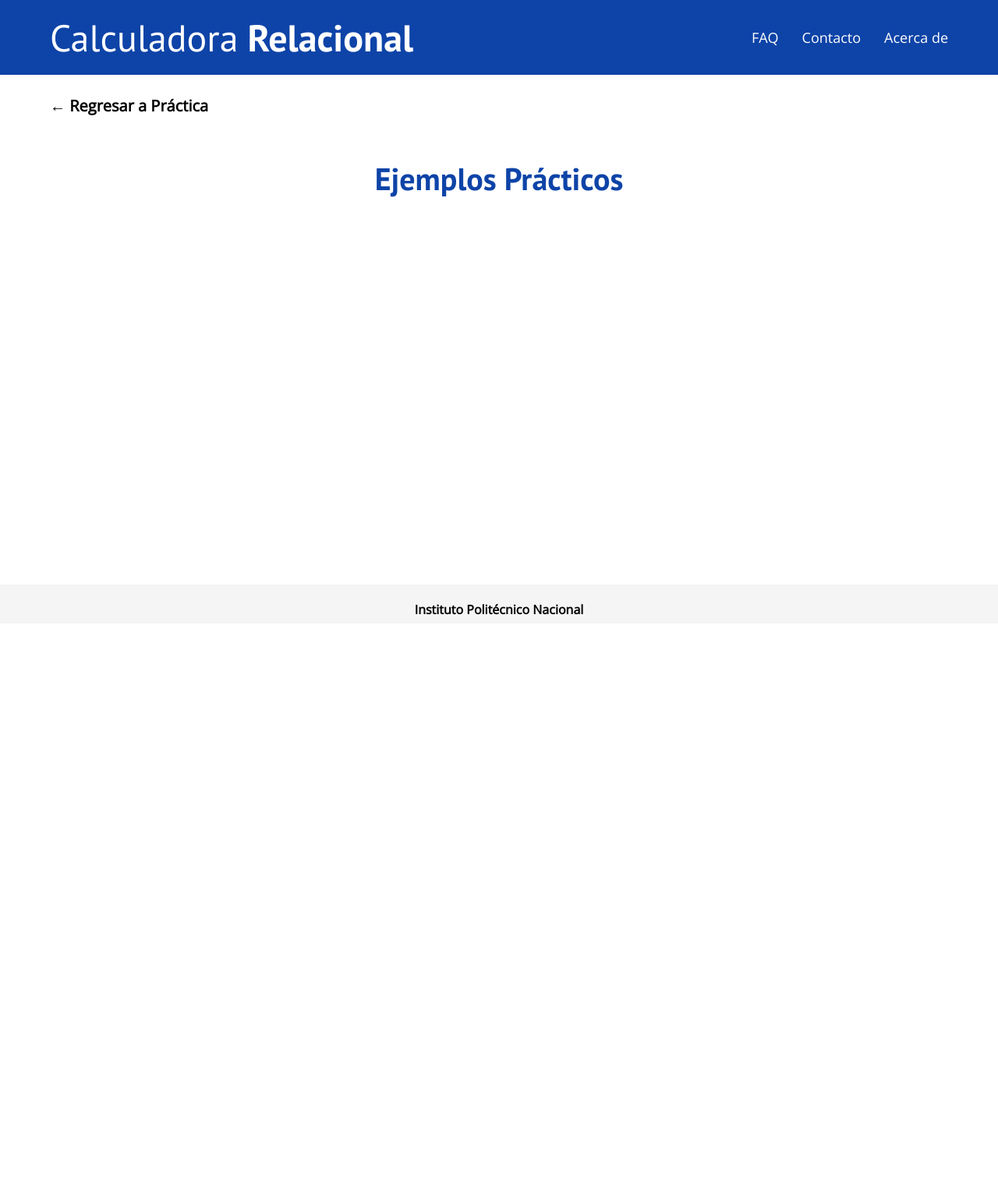
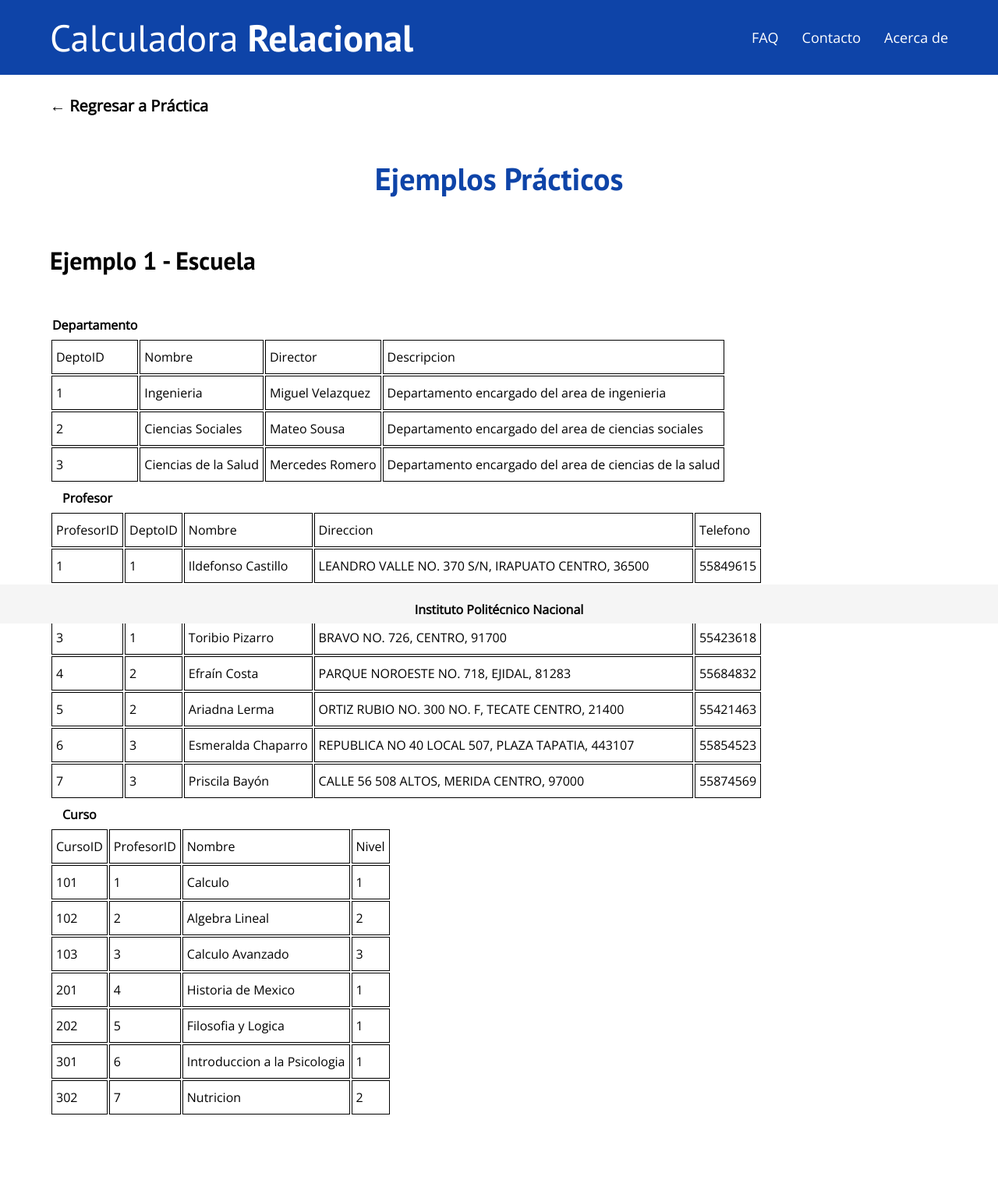
Before and after one commit to MarcoRt/Calculadora, a Django app: page /ejemplos/ in a window 1280 px wide. Shown: the whole page at 78% size. Before the commit the page ends 789 px from the top, so only its background shows below. Run offline with Django 3.2, Linux system fonts and the light colour scheme.

Commit message:
añadido el ejemplo 1 en la pagina ejemplos

```diff
--- a/pages/static/css/styles.css
+++ b/pages/static/css/styles.css
@@ -334,3 +334,10 @@
     font-weight: bold;
     text-decoration: underline;
 }
+
+
+
+td{
+    border: 1px solid black;
+    padding: 0.5rem;
+}
--- a/pages/templates/ejemplos.html
+++ b/pages/templates/ejemplos.html
@@ -32,8 +32,153 @@
         <main class="main">
             <a class="regreso-menu" href="../practica">← Regresar a Práctica</a>
             <h2 class="centrar-texto">Ejemplos Prácticos</h2>
+            <h3>Ejemplo 1 - Escuela</h3>
 
+            <table>
+                <tr>
+                    <th>Departamento</th>
+                </tr>
+                <tr>
+                    <td>DeptoID</td>
+                    <td>Nombre</td>
+                    <td>Director</td>
+                    <td>Descripcion</td>
+                </tr>
+                <tr>
+                    <td>1</td>
+                    <td>Ingenieria</td>
+                    <td>Miguel Velazquez</td>
+                    <td>Departamento encargado del area de ingenieria</td>
+                </tr>
+                <tr>
+                    <td>2</td>
+                    <td>Ciencias Sociales</td>
+                    <td>Mateo Sousa</td>
+                    <td>Departamento encargado del area de ciencias sociales</td>
+                </tr>
+                <tr>
+                    <td>3</td>
+                    <td>Ciencias de la Salud</td>
+                    <td>Mercedes Romero</td>
+                    <td>Departamento encargado del area de ciencias de la salud</td>
+                </tr>
+            </table>
 
+            <table>
+                <tr>
+                    <th>Profesor</th>
+                </tr>
+                <tr>
+                    <td>ProfesorID</td>
+                    <td>DeptoID</td>
+                    <td>Nombre</td>
+                    <td>Direccion</td>
+                    <td>Telefono</td>
+                </tr>
+                <tr>
+                    <td>1</td>
+                    <td>1</td>
+                    <td>Ildefonso Castillo</td>
+                    <td>LEANDRO VALLE NO. 370 S/N, IRAPUATO CENTRO, 36500</td>
+                    <td>55849615</td>
+                </tr>
+                <tr>
+                    <td>2</td>
+                    <td>1</td>
+                    <td>Rafael Donoso</td>
+                    <td>AV SAN PEDRO NO. 100 Int. F, SAN LUIS POTOSI CENTRO, 78000</td>
+                    <td>55742653</td>
+                </tr>
+                <tr>
+                    <td>3</td>
+                    <td>1</td>
+                    <td>Toribio Pizarro</td>
+                    <td>BRAVO NO. 726, CENTRO, 91700</td>
+                    <td>55423618</td>
+                </tr>
+                <tr>
+                    <td>4</td>
+                    <td>2</td>
+                    <td>Efraín Costa</td>
+                    <td>PARQUE NOROESTE NO. 718, EJIDAL, 81283</td>
+                    <td>55684832</td>
+                </tr>
+                <tr>
+                    <td>5</td>
+                    <td>2</td>
+                    <td>Ariadna Lerma</td>
+                    <td>ORTIZ RUBIO NO. 300 NO. F, TECATE CENTRO, 21400</td>
+                    <td>55421463</td>
+                </tr>
+                <tr>
+                    <td>6</td>
+                    <td>3</td>
+                    <td>Esmeralda Chaparro</td>
+                    <td>REPUBLICA NO 40 LOCAL 507, PLAZA TAPATIA, 443107</td>
+                    <td>55854523</td>
+                </tr>
+                <tr>
+                    <td>7</td>
+                    <td>3</td>
+                    <td>Priscila Bayón</td>
+                    <td>CALLE 56 508 ALTOS, MERIDA CENTRO, 97000</td>
+                    <td>55874569</td>
+                </tr>
+            </table>
+
+            <table>
+                <tr>
+                    <th>Curso</th>
+                </tr>
+                <tr>
+                    <td>CursoID</td>
+                    <td>ProfesorID</td>
+                    <td>Nombre</td>
+                    <td>Nivel</td>
+                </tr>
+                <tr>
+                    <td>101</td>
+                    <td>1</td>
+                    <td>Calculo</td>
+                    <td>1</td>
+                </tr>
+                <tr>
+                    <td>102</td>
+                    <td>2</td>
+                    <td>Algebra Lineal</td>
+                    <td>2</td>
+                </tr>
+                <tr>
+                    <td>103</td>
+                    <td>3</td>
+                    <td>Calculo Avanzado</td>
+                    <td>3</td>
+                </tr>
+                <tr>
+                    <td>201</td>
+                    <td>4</td>
+                    <td>Historia de Mexico</td>
+                    <td>1</td>
+                </tr>
+                <tr>
+                    <td>202</td>
+                    <td>5</td>
+                    <td>Filosofia y Logica</td>
+                    <td>1</td>
+                </tr>
+                <tr>
+                    <td>301</td>
+                    <td>6</td>
+                    <td>Introduccion a la Psicologia</td>
+                    <td>1</td>
+                </tr>
+                <tr>
+                    <td>302</td>
+                    <td>7</td>
+                    <td>Nutricion</td>
+                    <td>2</td>
+                </tr>
+            </table>
         </main>
     </div>
 
```
